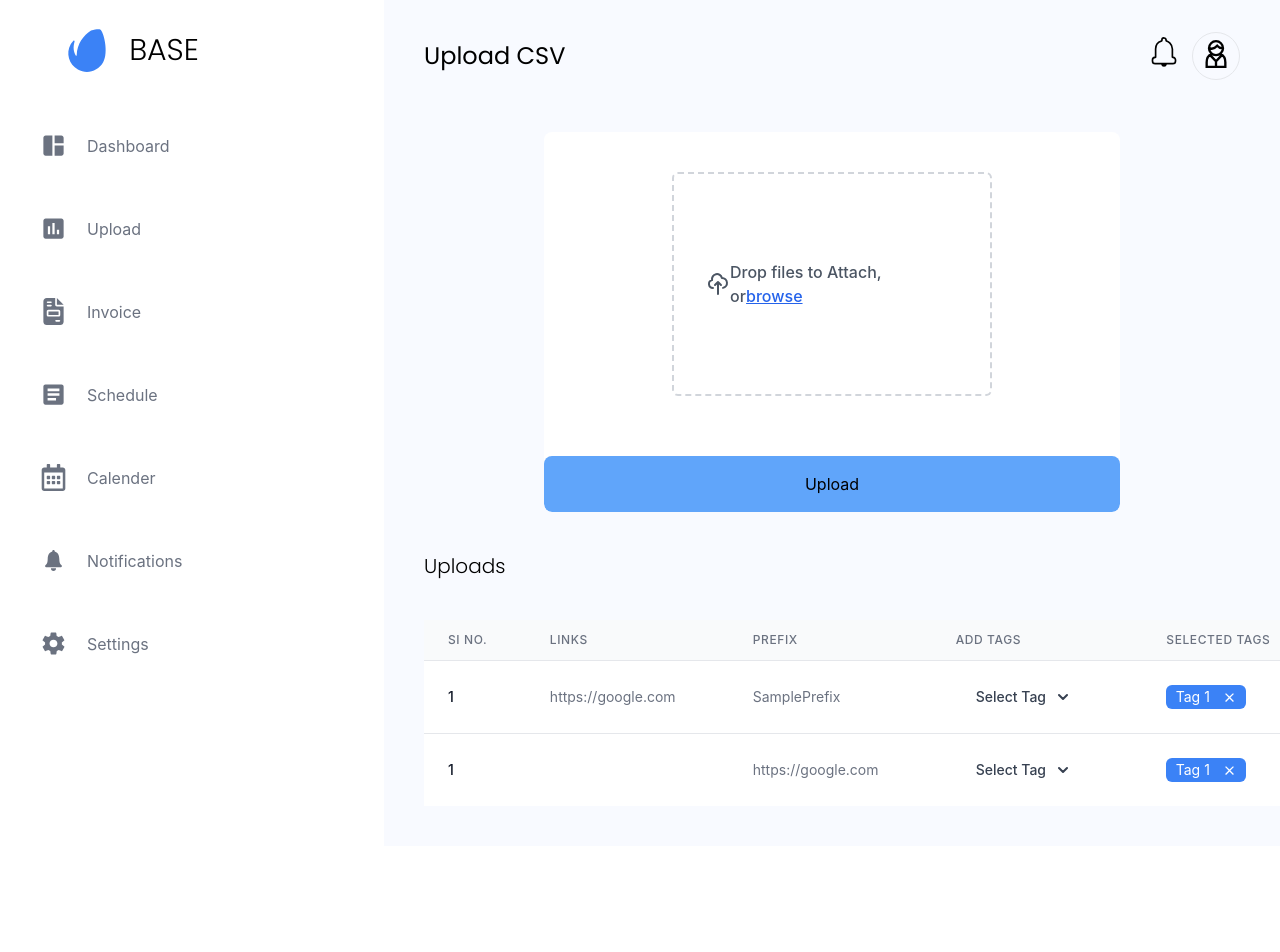
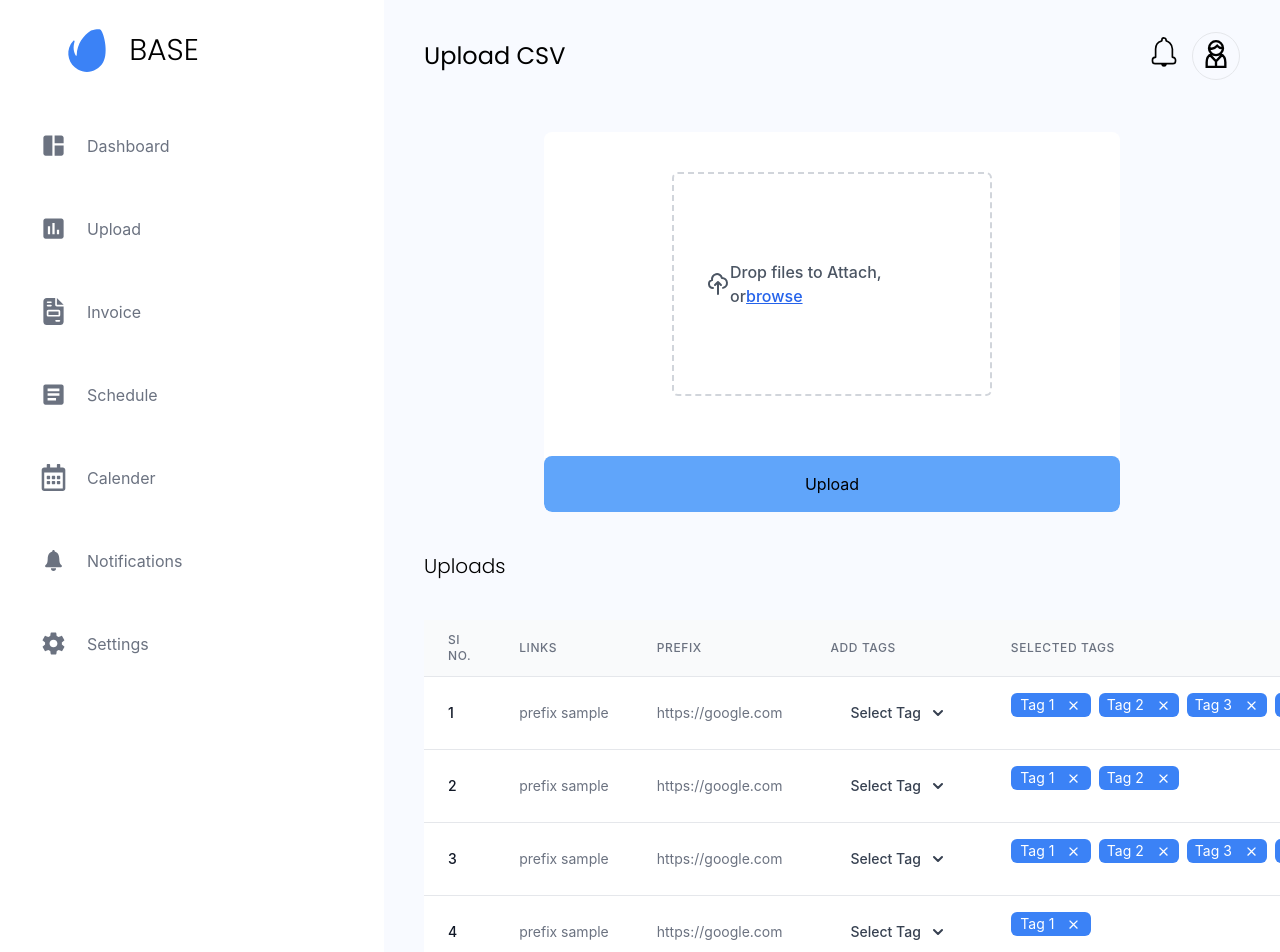
Before and after one commit to navaneeenavan/Openin-Assignment, a React (Create React App) app: page / in a window 1280 px wide. Shown: the top 952 px of the page. Before the commit the page ends 846 px from the top, so only its background shows below. Built offline with nearby package versions, Linux system fonts and the light colour scheme.

Commit message:
Tags Added

```diff
--- a/src/Home.jsx
+++ b/src/Home.jsx
@@ -13,9 +13,12 @@ import { CiBellOn } from "react-icons/ci";
 import { RxHamburgerMenu } from "react-icons/rx";
 
 import { GrUserManager } from "react-icons/gr";
+import { table } from "./data";
 
 function Home() {
   const [isOpen, setIsOpen] = useState(false);
+
+  console.log(table[0].tag);
   return (
     <div className="flex flex-row w-screen lg:space-x-96">
       {isOpen && (
@@ -167,38 +170,14 @@ function Home() {
               </tr>
             </thead>
             <tbody className="bg-white divide-y divide-gray-200 px-20">
-              <tr className="bg-white">
-                <td className="px-6 py-4 whitespace-nowrap text-sm font-medium text-gray-900">
-                  {" "}
-                  1
-                </td>
-                <td className="px-6 py-4 whitespace-nowrap text-sm text-gray-500">
-                  {" "}
-                  https://google.com
-                </td>
-                <td className="px-6 py-4 whitespace-nowrap text-sm text-gray-500">
-                  SamplePrefix
-                </td>
-                <td className="px-6 py-4 whitespace-nowrap text-sm text-gray-500"> <Dropdown1 /></td>
-                <td className="px-6 py-4 whitespace-nowrap text-sm text-gray-500"><TagBar number={1} /></td>
-              </tr>
-              <tr className="bg-white">
-                <td className="px-6 py-4 whitespace-nowrap text-sm font-medium text-gray-900">
-                  {" "}
-                  1
-                </td>
-                <td className="px-6 py-4 whitespace-nowrap text-sm text-gray-500"></td>
-                <td className="px-6 py-4 whitespace-nowrap text-sm text-gray-500">
-                  https://google.com
-                </td>
-                <td className="px-6 py-4 whitespace-nowrap text-sm text-gray-500">
-                  <Dropdown1 />
-                </td>
-                <td className="px-6 py-4 whitespace-nowrap text-sm text-gray-500">
-                  {" "}
-                  <TagBar number={1} />
-                </td>
-              </tr>
+              {table.map((value, key) => (
+                <TableField
+                  no={value.no}
+                  link={value.link}
+                  prefix={value.prefix}
+                  Tags={value.tag}
+                />
+              ))}
             </tbody>
           </table>
         </div>
@@ -222,7 +201,7 @@ function TagBar({ number }) {
     </div>
   );
 }
-function Dropdown1({tag_array}) {
+function Dropdown1({ tag_array }) {
   const [isOpen, setIsOpen] = useState(false);
 
   const toggleDropdown = () => {
@@ -239,8 +218,7 @@ function Dropdown1({tag_array}) {
         onClick={toggleDropdown}
         type="button"
         className="text-gray-700 focus:ring-4 focus:outline-none focus:ring-blue-300 font-medium rounded-lg text-sm px-5 py-2.5 text-center inline-flex items-center text-grey-300 "
-        value = {tag_array}
-
+        value={tag_array}
       >
         Select Tag{" "}
         <svg
@@ -306,4 +284,36 @@ function Dropdown1({tag_array}) {
     </div>
   );
 }
+
+function TableField({ no, link, prefix, Tags })
+
+{
+  console.log(Tags[0] +  "this is the value");
+  return(
+<tr className="bg-white">
+    <td className="px-6 py-4 whitespace-nowrap text-sm font-medium text-gray-900">
+      {" "}
+      {no}
+    </td>
+    <td className="px-6 py-4 whitespace-nowrap text-sm text-gray-500">
+      {prefix}
+    </td>
+    <td className="px-6 py-4 whitespace-nowrap text-sm text-gray-500">
+      {link}
+    </td>
+    <td className="px-6 py-4 whitespace-nowrap text-sm text-gray-500">
+      <Dropdown1 />
+    </td>
+    <td className="px-6 py-4 flex space-x-2 whitespace-nowrap text-sm text-gray-500">
+      {" "}
+      {Tags?.map((value, key) => (
+        <TagBar key={key} number={value} />
+      ))}
+    </td>
+  </tr>
+  )
+
+
+}
+
 export default Home;
```
